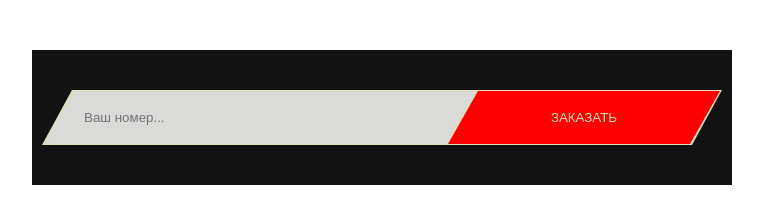
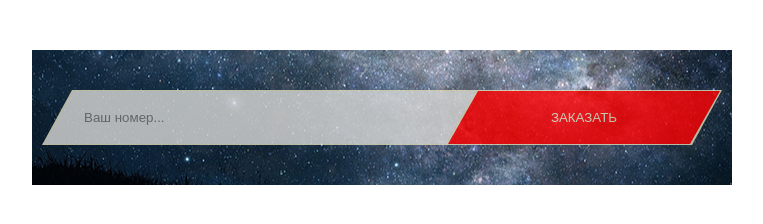
Before and after one commit to MaryAnzh/Test_task, a website built with webpack: page index.html in a window 1280 px wide. Shown: the whole page, without its empty margins (258-1021 px from the left). Built offline with nearby package versions, Linux system fonts and the light colour scheme.

Commit message:
feat: add adaptive

```diff
--- a/src/view/components/form/from.scss
+++ b/src/view/components/form/from.scss
@@ -1,7 +1,10 @@
 .form {
     width: 100%;
     padding: 40px;
-    background: #121212;
+    background-image: url('../bg.png');
+    background-position: center;
+    background-repeat: no-repeat;
+    background-size: cover;
 
     &__elem-wrap {
         width: 100%;
@@ -10,6 +13,7 @@
         display: flex;
         justify-content: space-between;
         background: #E1DEBB;
+        opacity: 0.8;
 
         &:before {
             content: '';
@@ -92,6 +96,7 @@
             border: none;
             outline: none;
             cursor: pointer;
+            opacity: 1;
 
             &:before {
                 content: '';
```
Also changed, not shown: src/assets/bg.png (added).
